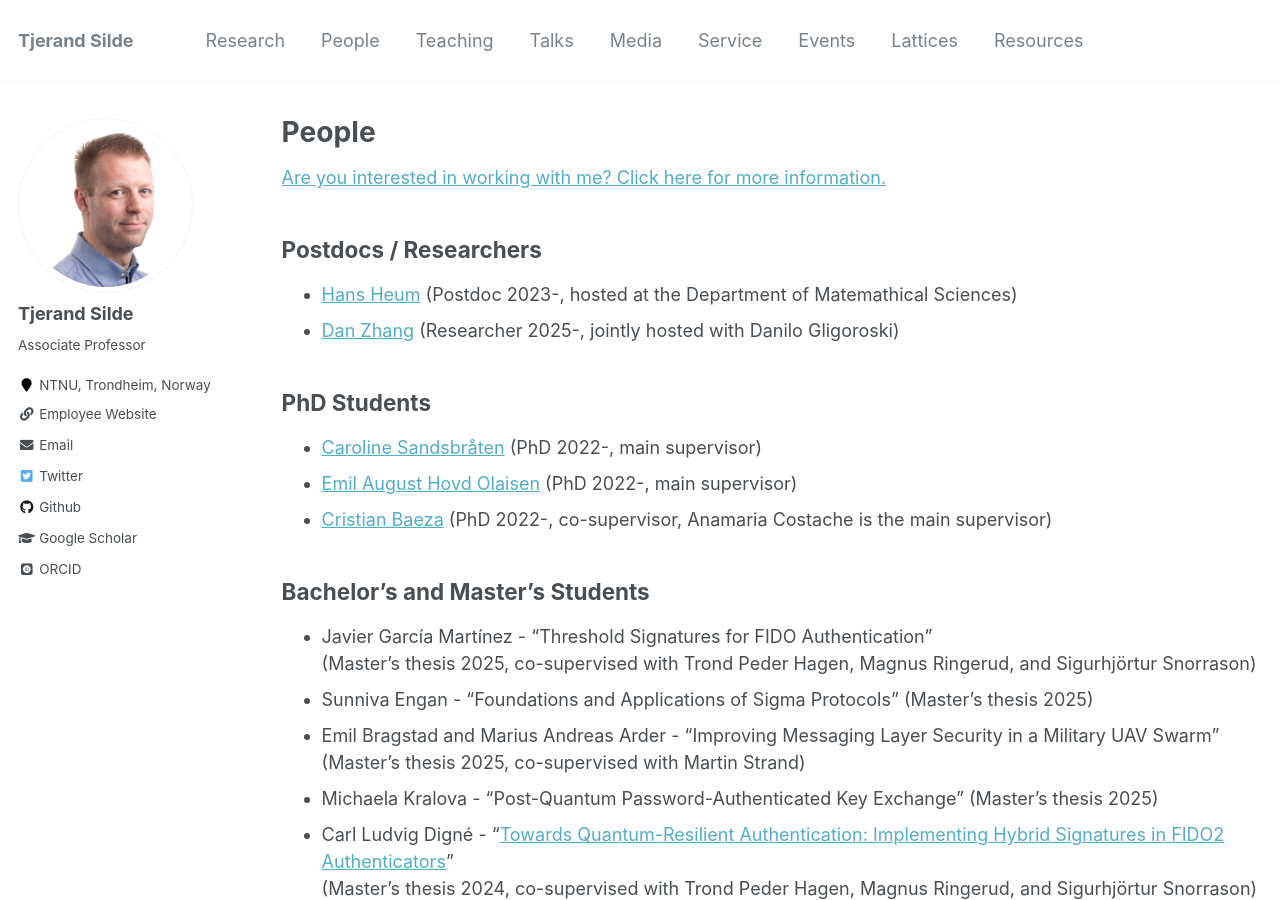
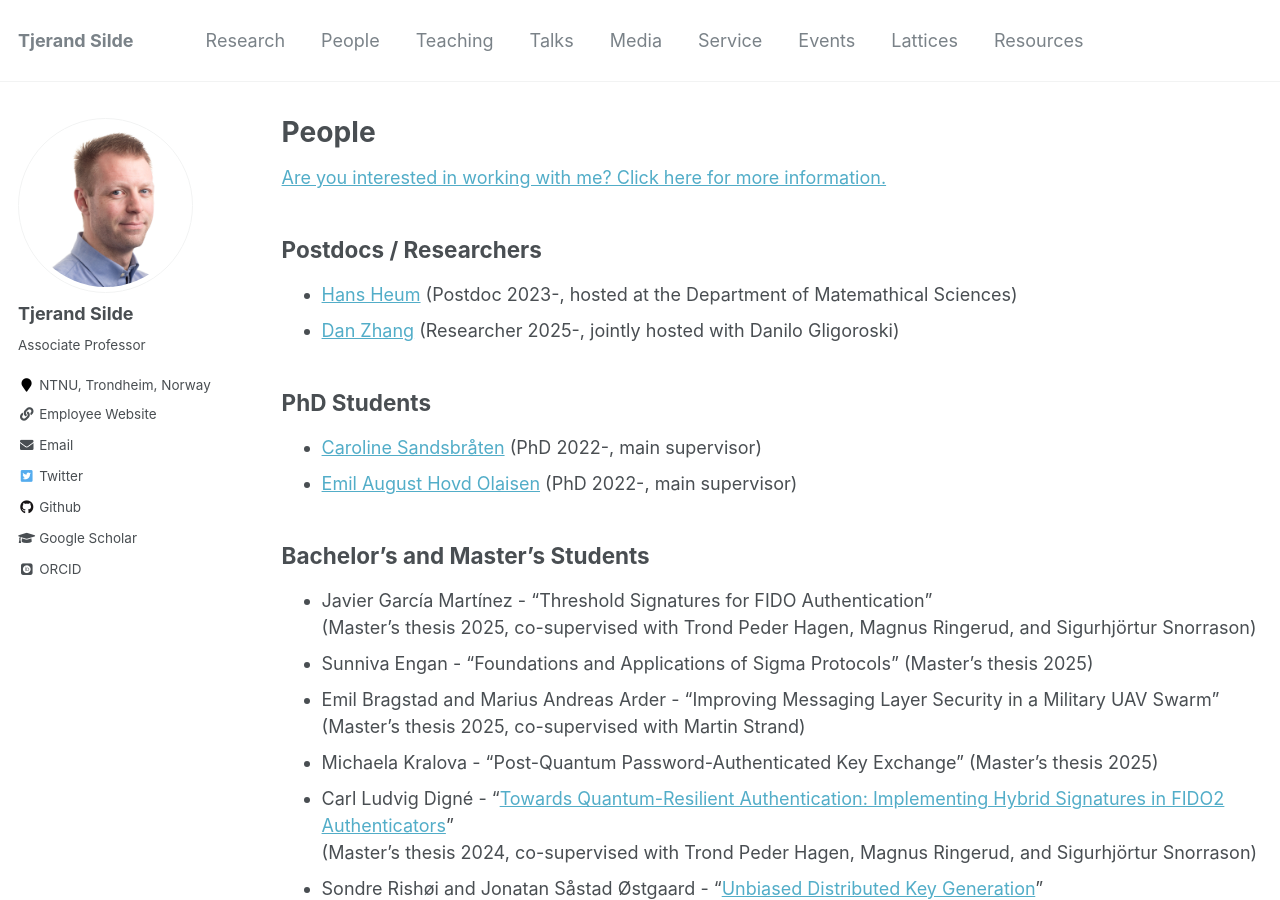
Before and after one commit to tjesi/tjesi.github.io, a Jekyll site: the page built from _pages/people.md, in a window 1280 px wide and 900 px high. Built offline with Jekyll 4.4.1, drawn with Linux system fonts in a browser that asks for light colours; some web fonts are replaced.

Commit message:
Update people.md

```diff
--- a/_pages/people.md
+++ b/_pages/people.md
@@ -16,7 +16,6 @@
 
 - [Caroline Sandsbråten](https://www.ntnu.edu/employees/caroline.sandsbraten) (PhD 2022-, main supervisor)
 - [Emil August Hovd Olaisen](https://www.ntnu.edu/employees/emil.august.olaisen) (PhD 2022-, main supervisor)
-- [Cristian Baeza](https://www.ntnu.edu/employees/cristian.baeza) (PhD 2022-, co-supervisor, Anamaria Costache is the main supervisor)
 
 ## Bachelor's and Master's Students
 
```
